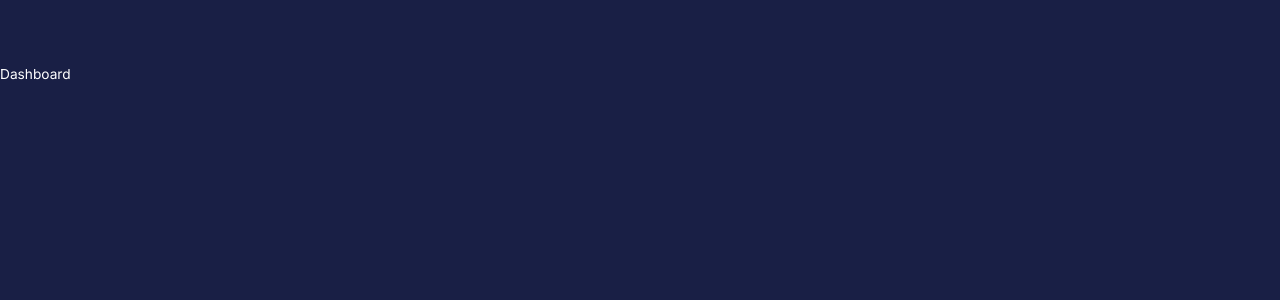
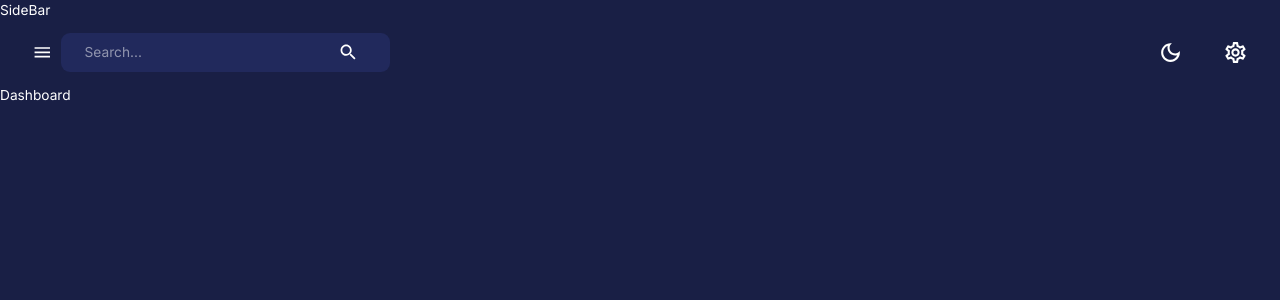
Before and after one commit to wordpress-developer01/Admin-Dashboard-Front-End, a React (Create React App) app: page /dashboard in a window 1280 px wide. Shown: the top 300 px of the page. Built offline with nearby package versions, Linux system fonts and the light colour scheme.

Commit message:
started setting Sidebar

```diff
--- a/src/components/Navbar.jsx
+++ b/src/components/Navbar.jsx
@@ -4,7 +4,8 @@ import FlexBetween from './FlexBetween';
 import { useDispatch } from 'react-redux';
 import { setMode } from 'states';
 import profileImage from "assets/avatar-15.svg";
-import { AppBar, useTheme, Toolbar } from '@mui/material';
+import { AppBar, useTheme, Toolbar, InputBase, IconButton } from '@mui/material';
+
 
 const Navbar = () => {
     const dispatch = useDispatch();
@@ -18,7 +19,34 @@ const Navbar = () => {
     }}
     >
         <Toolbar sx={{ justifyContent: "space-between"}}>
+         <FlexBetween>
+             <IconButton onClick={() => console.log('open/close sidebar')}>
+            <MenuIcon/>
+             </IconButton>
+          <FlexBetween backgroundColor={theme.palette.background.alt}
+          borderRadius='9px'
+          gap='3rem'
+          p={'0.1rem 1.5rem'}
+          >
 
+            <InputBase placeholder='Search...'/>
+            <IconButton>
+              <Search/>
+            </IconButton>
+          </FlexBetween>
+         </FlexBetween>
+         {/* {Right side} */}
+         <FlexBetween gap={'1.5rem'}>
+          <IconButton onClick={() => dispatch(setMode())}>
+            {theme.palette.mode === 'dark' ? (
+              <DarkModeOutlined sx={{ fontSize: '25px'}}/>
+            ) : <LightModeOutlined sx={{ fontSize: '25px'}}/>
+          }
+          </IconButton>
+          <IconButton>
+            <SettingsOutlined sx={{ fontSize: '25px'}}/>
+          </IconButton>
+         </FlexBetween>
         </Toolbar>
     </AppBar>
   )
--- /dev/null
+++ b/src/components/Sidebar.jsx
@@ -0,0 +1,9 @@
+import React from 'react'
+
+const SideBar = () => {
+  return (
+    <div>SideBar</div>
+  )
+}
+
+export default SideBar
--- a/src/scenes/layout/index.jsx
+++ b/src/scenes/layout/index.jsx
@@ -3,12 +3,16 @@ import { useSelector } from 'react-redux';
 import React, { useState } from 'react';
 import { Outlet } from 'react-router-dom';
 import Navbar from 'components/Navbar';
+import Sidebar from 'components/Sidebar';
 
 const Layout = () => {
+  const isNonMobile = useMediaQuery('(min-width): 600px')
+  const [isSidebarOpen, setIsSidebarOpen] = useState(true);
   return (
-    <Box width='100%' height='100%'>
+    <Box display={isNonMobile ? 'flex' : 'block'} width='100%' height='100%'>
+      <Sidebar isNonMobile={isNonMobile} drawerWidth='250px' isSidebarOpen={isSidebarOpen} setIsSidebarOpen={setIsSidebarOpen} />
      <Box>
-     <Navbar/>
+     <Navbar isSidebarOpen={isSidebarOpen} setIsSidebarOpen={setIsSidebarOpen}/>
      <Outlet/>
      </Box>
     </Box>
```
